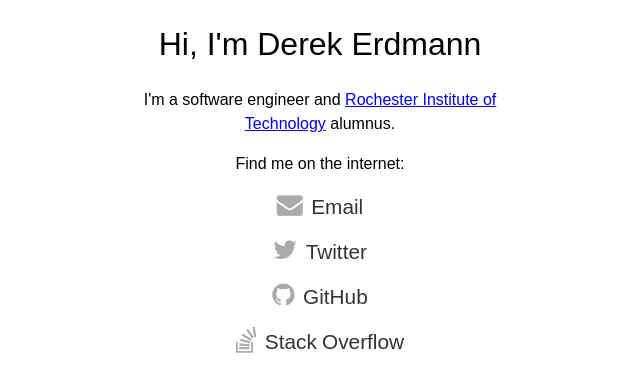
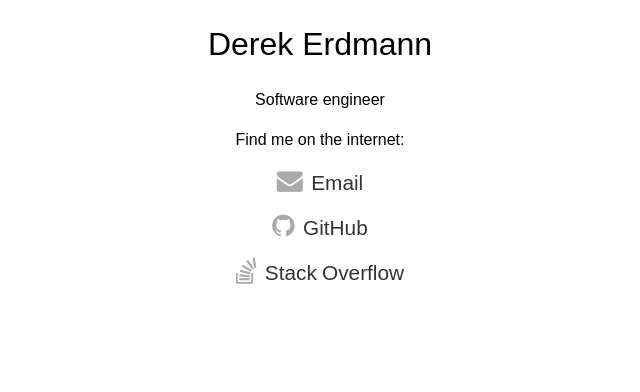
Before and after one commit to derekerdmann/derekerdmann.github.io, a Jekyll site: the page built from index.md, in a window 1280 px wide. Shown: the top 392 px of the page, without its empty margins (320-960 px from the left). Built offline with Jekyll 4.4.1, drawn with Linux system fonts in a browser that asks for light colours.

Commit message:
Remove Twitter and other info

```diff
--- a/_layouts/home.html
+++ b/_layouts/home.html
@@ -3,17 +3,16 @@ layout: default
 ---
 
 <header>
-    <h1>Hi, I'm Derek Erdmann</h1>
+    <h1>Derek Erdmann</h1>
 </header>
 
 <main>
-    <p>I'm a software engineer and <a href="http://www.rit.edu">Rochester Institute of Technology</a> alumnus.</p>
+    <p>Software engineer</p>
 
     <p>Find me on the internet:</p>
 
     <ul class="external_links">
         <li><a href="mailto:derek@derekerdmann.com" class="email icon-envelope">Email</a></li>
-        <li><a href="https://twitter.com/derekerdmann" rel="me" class="twitter icon-twitter">Twitter</a></li>
         <li><a href="https://github.com/derekerdmann" rel="me" class="github icon-github">GitHub</a></li>
         <li><a href="https://stackoverflow.com/users/247763/derekerdmann" rel="me" class="stackoverflow icon-stackexchange">Stack Overflow</a></li>
     </ul>
```
